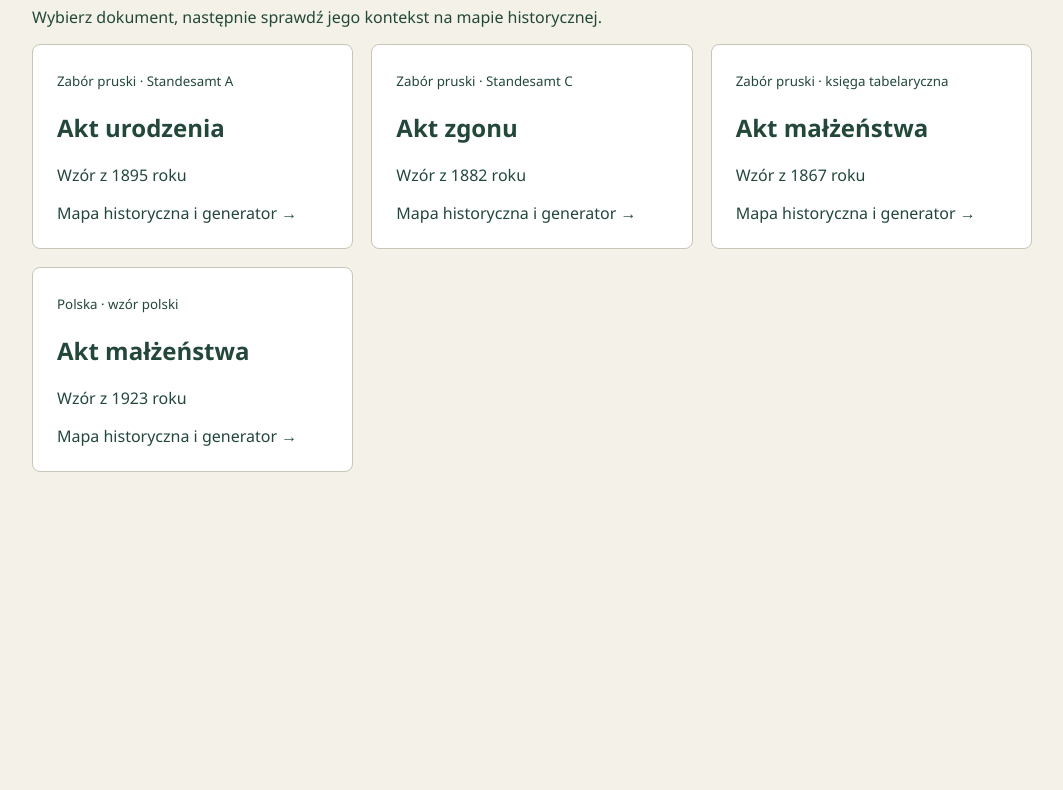
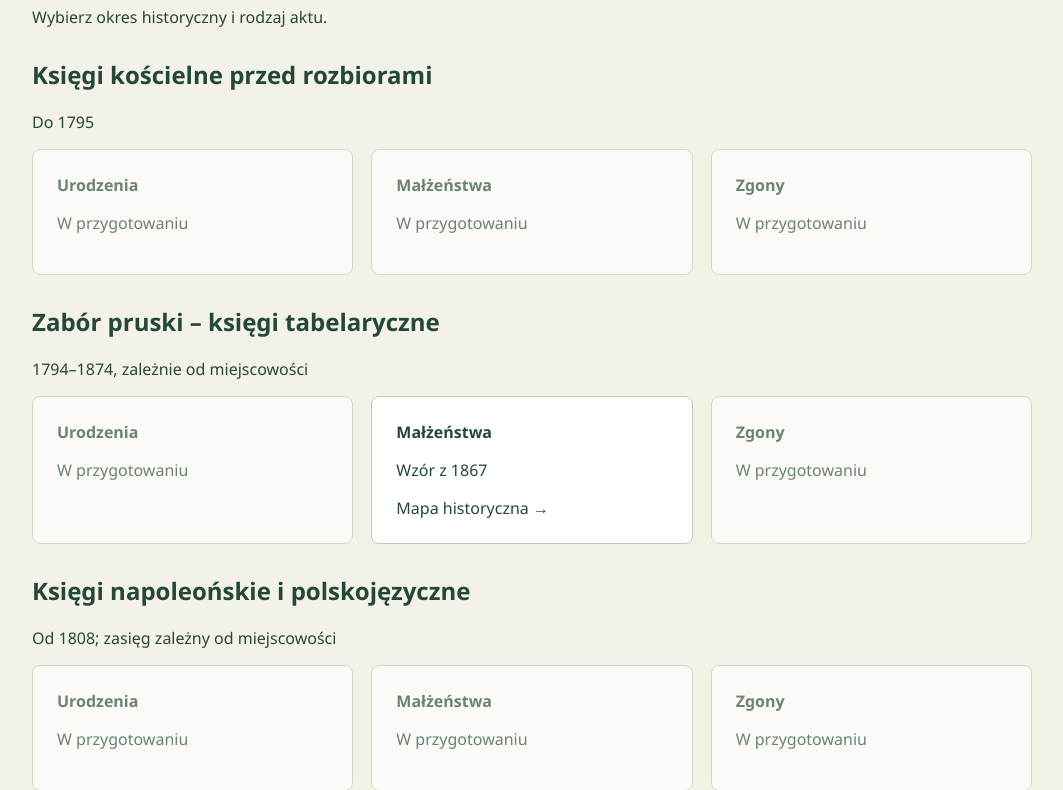
Before and after one commit to emiolsz/archiwalne-akty, a plain HTML site: page generator.html in a window 1280 px wide. Shown: the part 162-952 px from the top of the page, without its empty margins (108-1171 px from the left). Before the commit the page ends 800 px from the top, so only its background shows below. Drawn offline with nearby package versions, Linux system fonts and the light colour scheme; a web font is replaced by a local one.

Commit message:
Podziel katalog na okresy historyczne i trzy rodzaje aktów

```diff
--- a/generator.html
+++ b/generator.html
@@ -29,7 +29,15 @@
         .crop-selection { border: 2px dashed #c0392b; background: rgba(192, 57, 43, 0.15); position: absolute; z-index: 9999; display: none; pointer-events: none; }
     </style>
     <link rel="stylesheet" href="print-responsive.css">
-<style>body.catalogue{display:block;height:auto;background:#f4f1e8;color:#234839}body.catalogue>.form-container,body.catalogue>.preview-container,body.catalogue>#preview-wrapper{display:none}.catalogue main{max-width:1000px;margin:40px auto}.actcards{display:grid;grid-template-columns:repeat(auto-fit,minmax(260px,1fr));gap:18px}.actcards a{display:block;background:white;border:1px solid #c8c6b7;border-radius:8px;padding:24px;color:#234839;text-decoration:none}.actcards a:hover{background:#e1e9df}</style><script>if(!new URLSearchParams(location.search).has('typ')){document.addEventListener('DOMContentLoaded',()=>{document.body.classList.add('catalogue');const m=document.createElement('main');m.innerHTML='<a href="index.html">← Strona główna</a><h1>Wybierz wzór aktu</h1><p>Wybierz dokument, następnie sprawdź jego kontekst na mapie historycznej.</p><div class="actcards">'+[['A','Zabór pruski · Standesamt A','Akt urodzenia',1895],['C','Zabór pruski · Standesamt C','Akt zgonu',1882],['T','Zabór pruski · księga tabelaryczna','Akt małżeństwa',1867],['P','Polska · wzór polski','Akt małżeństwa',1923]].map(x=>'<a href="mapa.html?akt='+x[0]+'&rok='+x[3]+'"><small>'+x[1]+'</small><h2>'+x[2]+'</h2><p>Wzór z '+x[3]+' roku</p>Mapa historyczna i generator →</a>').join('')+'</div>';document.body.prepend(m)})}</script></head>
+<style>body.catalogue{display:block;height:auto;background:#f4f1e8;color:#234839}body.catalogue>.form-container,body.catalogue>.preview-container,body.catalogue>#preview-wrapper{display:none}.catalogue main{max-width:1000px;margin:40px auto}.actcards{display:grid;grid-template-columns:repeat(auto-fit,minmax(260px,1fr));gap:18px}.actcards a{display:block;background:white;border:1px solid #c8c6b7;border-radius:8px;padding:24px;color:#234839;text-decoration:none}.actcards a:hover{background:#e1e9df}</style><script>if(!new URLSearchParams(location.search).has('typ')){document.addEventListener('DOMContentLoaded',()=>{document.body.classList.add('catalogue');const m=document.createElement('main');m.innerHTML='<a href="index.html">← Strona główna</a><h1>Generator aktów archiwalnych</h1><p>Wybierz okres historyczny i rodzaj aktu.</p>'+[
+['Księgi kościelne przed rozbiorami','Do 1795',[null,null,null]],
+['Zabór pruski – księgi tabelaryczne','1794–1874, zależnie od miejscowości',[null,['T',1867],null]],
+['Księgi napoleońskie i polskojęzyczne','Od 1808; zasięg zależny od miejscowości',[null,null,null]],
+['Zabór rosyjski – akty rosyjskojęzyczne','1868–1915',[null,['RM',1901],['RC',1901]]],
+['Zabór pruski – Standesamt','Od 1874; do zmiany administracji w danej miejscowości',[['A',1895],null,['C',1882]]],
+['Polska – okres międzywojenny','1918–1939',[null,['P',1923],null]],
+['Polska – okres wojenny','1939–1945',[null,null,null]]
+].map(x=>'<section style="margin:30px 0"><h2>'+x[0]+'</h2><p>'+x[1]+'</p><div class="actcards">'+['Urodzenia','Małżeństwa','Zgony'].map((n,i)=>{const v=x[2][i];return v?'<a href="mapa.html?akt='+v[0]+'&rok='+v[1]+'"><strong>'+n+'</strong><p>'+(['RM','RC'].includes(v[0])?'Wersja robocza':'Wzór z '+v[1])+'</p>Mapa historyczna →</a>':'<a style="opacity:.65" aria-disabled="true"><strong>'+n+'</strong><p>W przygotowaniu</p></a>'}).join('')+'</div></section>').join('');document.body.prepend(m)})}</script></head>
 <body>
     <div id="crop-box" class="crop-selection"></div>
         <div class="form-container">
```
